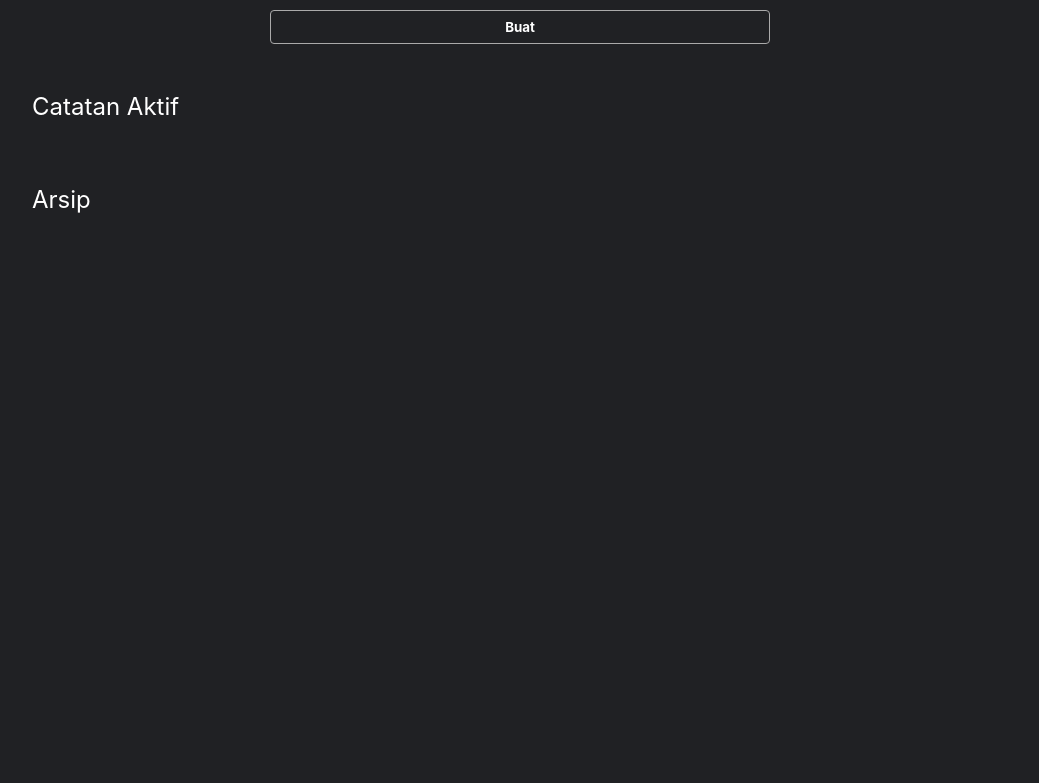
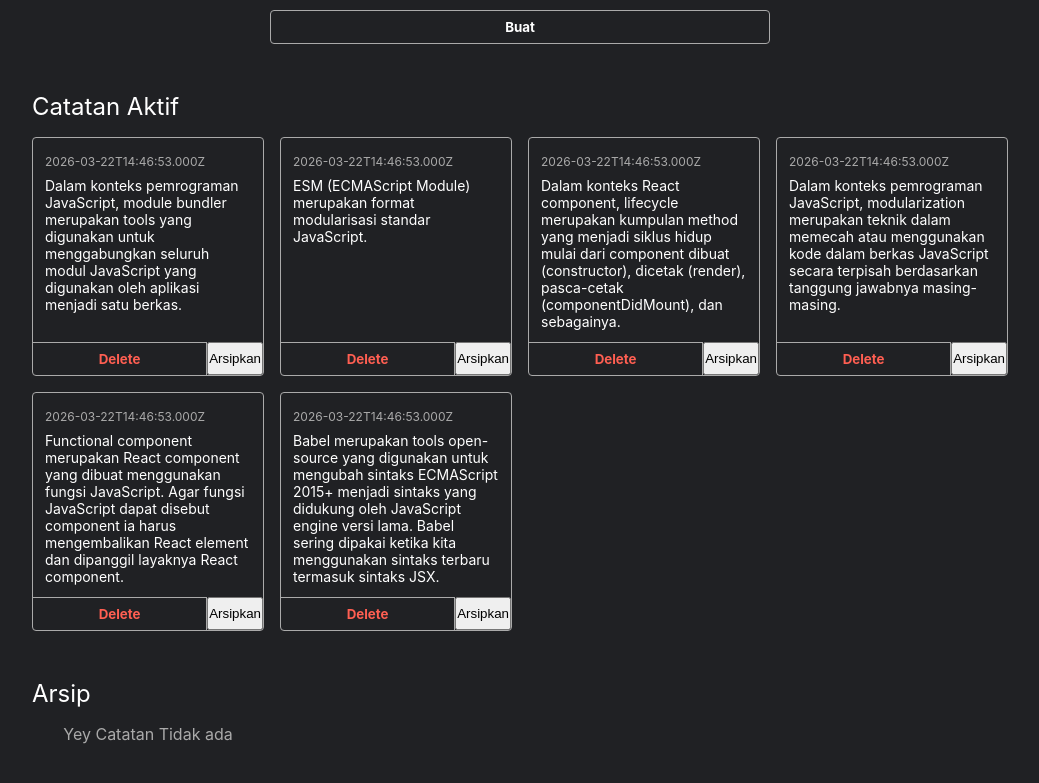
Before and after one commit to bajiff/baji-task-manager, a React (Vite) app: page / in a window 1280 px wide. Shown: the part 413-1196 px from the top of the page, without its empty margins (120-1159 px from the left). Before the commit the page ends 800 px from the top, so only its background shows below. Built offline with nearby package versions, Linux system fonts and the light colour scheme.

Commit message:
Lanjut besok lagi ada bug di line 20 {showFormattedDate} tapi nanti ajalah soalnya mau ngerjain postman

```diff
--- a/src/components/NoteItem.jsx
+++ b/src/components/NoteItem.jsx
@@ -13,7 +13,6 @@ function NoteItem({ note, onDelete, onArchive }) {
         {/* TODO [Basic] tampilkan judul catatan menggunakan note.title */}
         {/* TODO [Advanced] sorot kata kunci pencarian dalam judul menggunakan elemen <mark>. */}
         <h3 className="note-item__title" data-testid="note-item-title">
-          Judul catatan
         </h3>
         {/* TODO [Basic] gunakan util showFormattedDate untuk menampilkan tanggal dibuat. */}
         <p className="note-item__date" data-testid="note-item-date">
@@ -23,7 +22,7 @@ function NoteItem({ note, onDelete, onArchive }) {
         {/* TODO [Basic] tampilkan isi catatan dari note.body */}
         {/* TODO [Advanced] sorot kata kunci pencarian dalam isi menggunakan elemen <mark>. */}
         <p className="note-item__body" data-testid="note-item-body">
-          Isi catatan muncul di sini.
+          {note.body}
         </p>
       </div>
       <div className="note-item__action" data-testid="note-item-action">
--- a/src/components/NotesList.jsx
+++ b/src/components/NotesList.jsx
@@ -4,7 +4,7 @@ import NoteItem from './NoteItem';
 
 function NotesList({ notes, onDelete, onArchive, dataTestId = 'notes-list' }) {
   // TODO [Basic] validasi notes agar tidak kosong.
-  const hasNotes = false; // update dengan nilai yang sesuai
+  const hasNotes = notes && notes.length > 0; // update dengan nilai yang sesuai
 
   if (!hasNotes) {
     return (
@@ -13,7 +13,7 @@ function NotesList({ notes, onDelete, onArchive, dataTestId = 'notes-list' }) {
         <p
           className="notes-list__empty-message"
           data-testid={`${dataTestId}-empty`}
-        ></p>
+        >Yey Catatan Tidak ada</p>
       </div>
     );
   }
@@ -21,6 +21,9 @@ function NotesList({ notes, onDelete, onArchive, dataTestId = 'notes-list' }) {
   return (
     <div className="notes-list" data-testid={dataTestId}>
       {/* TODO [Basic] gunakan array.map untuk merender NoteItem untuk setiap catatan. */}
+      {notes.map((note) => (
+        <NoteItem key={note.id} note={note} onArchive={onArchive} onDelete={onDelete} />
+      ))}
       {/* TODO [Skilled] ekstrak tombol aksi menjadi komponen reusable agar dipakai NoteItem. */}
       {/* TODO [Advanced] kelompokkan catatan per bulan-tahun dan render tiap grup dalam <section className="notes-group">. */}
     </div>
```
